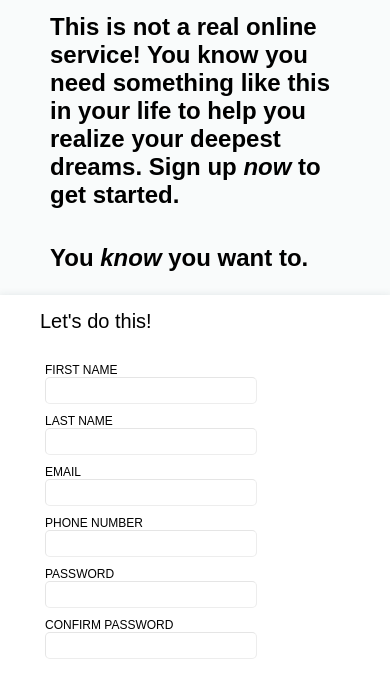
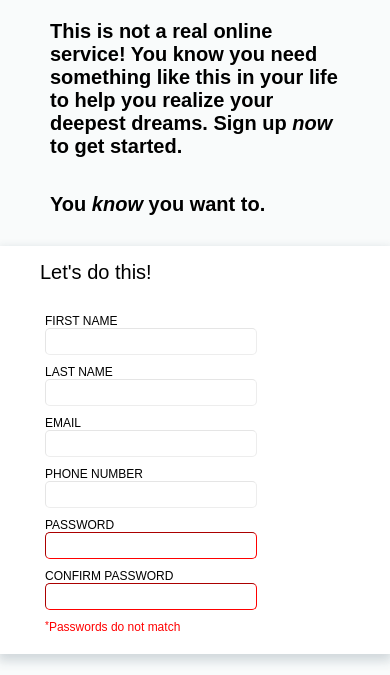
Before and after one commit to miroslav-zarenkov/signup-form, a plain HTML site: page index.html in a window 390 px wide. Shown: the part 169-844 px from the top of the page. Drawn offline with Linux system fonts and the light colour scheme.

Commit message:
Some touches

```diff
--- a/index.html
+++ b/index.html
@@ -54,6 +54,7 @@
                             <input type="password" name="confirm-password" id="confirm-password">
                         </label>
                     </div>
+                    <div><sup>*</sup>Passwords do not match</div>
                 </div>
             </form>
         </div>
--- a/style.css
+++ b/style.css
@@ -30,7 +30,7 @@ body {
     width: 37vw;
     height: 100%;
     background-image: url(./form-tree.jpg);
-    background-size: auto 100%;
+    background-size: cover;
     background-position: 15%;
     color: var(--white);
     display: flex;
@@ -196,6 +196,18 @@ button:hover {
     }
 }
 
+
+input[type="password"] {
+    border-color: red;
+}
+
+.main-container-form-wrapper div:last-child {
+    color: red;
+    padding: 5px;
+    width: 75%;
+    flex-direction: row;
+}
+
 @media screen and (max-width: 900px) {
     body {
         flex-direction: column;
@@ -254,4 +266,8 @@ button:hover {
     input {
         width: 100%;
     }
+
+    .main-container-text p {
+        font-size: 1.25rem;
+    }
 }
```
